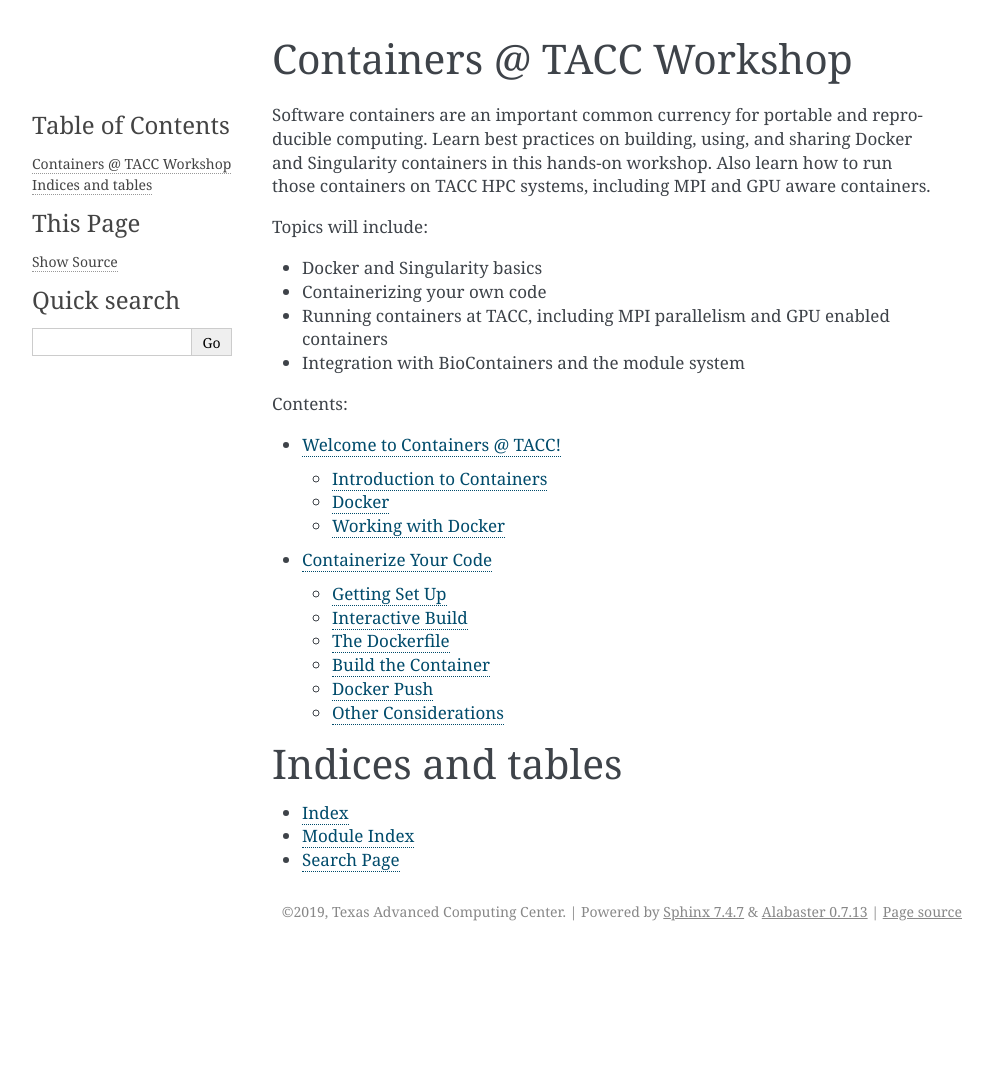
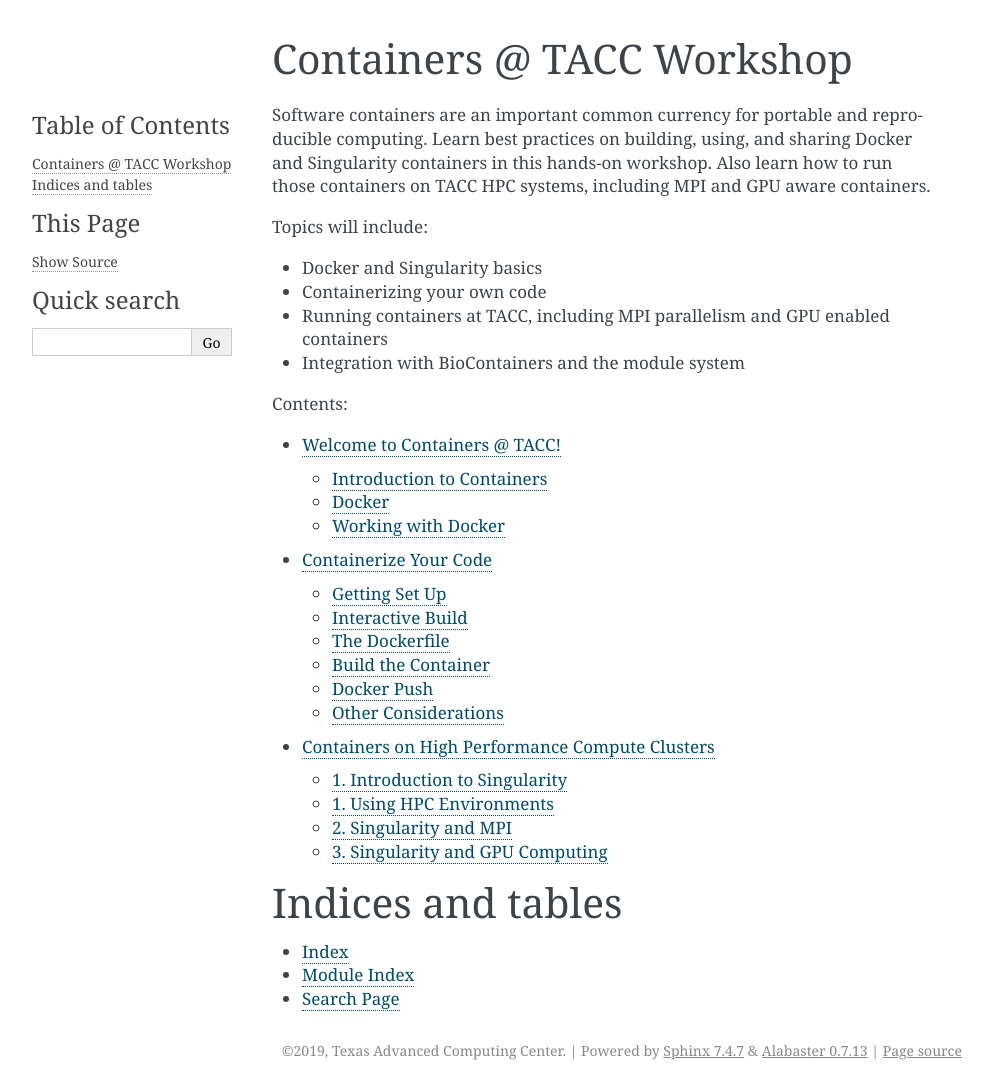
Before and after one commit to TACC/containers_at_tacc, a Sphinx documentation site: the page built from docs/index.rst, in a window 1280 px wide. Shown: the whole page, without its empty margins (148-1141 px from the left). Built offline with Sphinx 7.4.7, drawn with Linux system fonts in a browser that asks for light colours; before the commit the page ends 951 px from its top, so only the background shows below that; some of the changed lines change nothing that is shown.

Commit message:
initial singularity on HPC material

```diff
--- a/docs/index.rst
+++ b/docs/index.rst
@@ -22,6 +22,7 @@
 
    containers/00.overview
    containerize-your-code/overview
+   singularity/00.overview
 
 
 Indices and tables
--- /dev/null
+++ b/docs/singularity/00.overview.rst
@@ -0,0 +1,20 @@
+Containers on High Performance Compute Clusters
+===============================================
+
+High performance computing (HPC) systems serve a large role in academic computing at scale.  In this portion of the training, we will explore methods for running containers that you develop on HPC systems and also discovering containers built by the community that you can utilize.
+
+**Objectives for this session**
+
+  * Use Singularity to execute Docker containers on a HPC system
+  * Create a container that can use the Message Passing Interface (MPI) to use multiple nodes in parallel
+  * Understand how to run containers that use GPUs for computation
+  * Discover community curated software containers available at TACC
+
+
+.. toctree::
+   :maxdepth: 1
+   :caption: Sections:
+
+   01.singularity_basics.rst
+   02.singularity_batch.rst
+   03.mpi_and_gpus.rst
--- /dev/null
+++ b/docs/singularity/01.singularity_basics.rst
@@ -0,0 +1,135 @@
+******************************
+1. Introduction to Singularity
+******************************
+
+At face value, Singularity is an alternative container implementation to Docker that has an overlapping set of features but some key differences as well.  Singluarity is commonly available on shared clusters, such as TACC's HPC systems, because the Docker runtime is not secure on systems where users are not allowed to have "escalated privileges".  Importantly, the Singularity runtime is compatible with Docker containers!  So in general, we follow the practice of using Docker to develop containers and using Singularity simply as a runtime to execute containers on HPC systems.
+
+If you are familiar with Docker, Singularity will feel familiar.
+
+1.1 Start an Interactive Session
+================================
+
+The Singularity module is currently only available on compute nodes at TACC. To use Singularity interactively, start an interactive session on a compute node using the ``idev`` command.
+
+.. code-block:: bash
+
+	$ idev -m 90
+
+If prompted to use a reservation, choose yes.  Once the command runs successfully, you will no longer be on a login node, but instead have a shell on a dedicated compute node.
+
+1.2 Load the Singularity Module
+===============================
+
+By default, the ``singularity`` command is not visible, but it can be added to the environment by loading the module.
+
+.. code-block:: bash
+
+	$ module list
+
+    $ module spider singularity
+
+    $ module load tacc-singularity
+
+    $ module list
+
+Now the singularity command is available.
+
+.. code-block:: bash
+
+	$ type singularity
+
+    $ singularity help
+
+
+1.3 Core Singularity Commands
+=============================
+
+
+Pull a Docker container
+-----------------------
+
+Containers in the Docker registry may be downloaded and used, assuming the underlying architecture (e.g. x86) is the same between the container and the host.
+
+.. code-block:: bash
+
+	$ singularity pull docker://godlovedc/lolcow
+
+    $ ls
+
+There may be some warning messages, but this command should download the latest version of the "lolcow" container and save it in your current working directory as ``lolcow_latest.sif``.
+
+
+Interactive shell
+-----------------
+
+The ``shell`` command allows you to spawn a new shell within your container and interact with it as though it were a small virtual machine.
+
+.. code-block:: bash
+
+	$ singularity shell lolcow_latest.sif
+	  Singularity lolcow_latest.sif:~>
+
+The change in prompt indicates that you have entered the container (though you should not rely on that to determine whether you are in container or not).
+
+Once inside of a Singularity container, you are the same user as you are on the host system.
+
+.. code-block:: bash
+
+	Singularity lolcow_latest.sif:~> whoami
+
+	Singularity lolcow_latest.sif:~> id
+
+.. Note::
+
+	``shell`` also works with the library://, docker://, and shub:// URIs. This creates an ephemeral container that disappears when the shell is exited.
+
+
+Run a container's default command
+-------------------------------------
+
+Just like with Docker, Singularity can run the default "entrypoint" or default command of a container with the ``run`` subcommand.  These defaults are defined in the Dockerfile (or Singularityfile) that define the actions a container should perform when someone runs it.
+
+.. code-block:: bash
+
+	singularity run lolcow_latest.sif
+	 _________________________________________
+	/  You will remember, Watson, how the     \
+	| dreadful business of the Abernetty      |
+	| family was first brought to my notice   |
+	| by the depth which the parsley had sunk |
+	| into the butter upon a hot day.         |
+	|                                         |
+	\ -- Sherlock Holmes                      /
+	 -----------------------------------------
+	        \   ^__^
+	         \  (oo)\_______
+	            (__)\       )\/\
+	                ||----w |
+	                ||     ||
+
+.. Note::
+
+    You may receive a warning about "Setting locale failed".  This is because, by default, Singularity sets all shell environment variables inside the container to match whatever is on the host.  To override this behavior, add the ``--cleanenv`` argument to your command.
+
+
+Executing arbitrary commands
+----------------------------
+
+The exec command allows you to execute a custom command within a container. For instance, to execute the ``cowsay`` program within the lolcow_latest.sif container:
+
+.. code-block:: bash
+
+	$ singularity exec --cleanenv lolcow_latest.sif cowsay Singularity runs Docker containers on HPC systems
+     _______________________________________
+    / Singularity runs Docker containers on \
+    \ HPC systems                           /
+     ---------------------------------------
+            \   ^__^
+             \  (oo)\_______
+                (__)\       )\/\
+                    ||----w |
+                    ||     ||
+
+.. Note::
+
+	``exec`` also works with the library://, docker://, and shub:// URIs. This creates an ephemeral container that executes a command and disappears.
--- /dev/null
+++ b/docs/singularity/02.singularity_batch.rst
@@ -0,0 +1,53 @@
+
+
+1. Using HPC Environments
+=========================
+
+Conducting analyses on high performance computing clusters happens through very different patterns of interaction than running analyses on a VM or on your own laptop.  When you login, you are on a node that is shared with lots of people.  Trying to run jobs on that node is not "high performance" at all.  Those login nodes are just intended to be used for moving files, editing files, and launching jobs.
+
+Most jobs on a HPC cluster are neither interactive, nor realtime.  When you submit a job to the scheduler, you must tell it what resources you need (e.g. how many nodes, what type of nodes) and what you want to run.  Then the scheduler finds resources matching your requirements, and runs the job for you when it can.
+
+For example, if you want to run the command:
+
+.. code-block:: bash
+
+  singularity exec docker://python:latest /usr/local/bin/python
+
+On a HPC system, your job submission script would look something like:
+
+.. code-block:: bash
+
+  #!/bin/bash
+
+  #SBATCH -J myjob                      # Job name
+  #SBATCH -o output.%j                  # Name of stdout output file (%j expands to jobId)
+  #SBATCH -p development                # Queue name
+  #SBATCH -N 1                          # Total number of nodes requested (68 cores/node)
+  #SBATCH -n 1                         # Total number of mpi tasks requested
+  #SBATCH -t 02:00:00                   # Run time (hh:mm:ss) - 4 hours
+
+  module load tacc-singularity
+  singularity exec docker://python:latest /usr/local/bin/python
+
+This example is for the Slurm scheduler, a popular one used by all TACC systems.  Each of the #SBATCH lines looks like a comment to the bash kernel, but the scheduler reads all those lines to know what resources to reserve for you.
+
+It is usually possible to get an interactive session as well.  At TACC, the command "idev" is used to get an interactive development session.  For example:
+
+.. code-block:: bash
+
+  idev -m 240 -p skx-normal
+
+Just running "idev" gives you one hour on a development node.  The example above will give you a 240 minute interactive session on the "skx-normal" partition of the system (which in this case have 48 Skylake CPU cores per node).
+
+.. Note::
+
+  Every HPC cluster is a little different, but they almost universally have a "User's Guide" that serves both as a quick reference for helpful commands and contains guidelines for how to be a "good citizen" while using the system.  For TACC's Stampede2 system, the user guide is at: `https://portal.tacc.utexas.edu/user-guides/stampede2 <https://portal.tacc.utexas.edu/user-guides/stampede2>`_
+
+How do HPC systems fit into the development workflow?
+~~~~~~~~~~~~~~~~~~~~~~~~~~~~~~~~~~~~~~~~~~~~~~~~~~~~~
+
+A few things to consider when using HPC systems:
+
+#. Using 'sudo' is not allowed on HPC systems, and building a Singularity container from scratch requires sudo.  That means you have to build your containers on a different development system.  You can pull a docker image on HPC systems
+#. If you need to edit text files, command line text editors don't support using a mouse, so working efficiently has a learning curve.  There are text editors that support editing files over SSH.  This lets you use a local text editor and just save the changes to the HPC system.
+#. Singularity is in the process of changing image formats.  Depending on the version of Singularity running on the HPC system, new squashFS or .simg formats may not work.
--- /dev/null
+++ b/docs/singularity/03.mpi_and_gpus.rst
@@ -0,0 +1,127 @@
+2. Singularity and MPI
+======================
+
+Singularity supports MPI fairly well.  Since (by default) the network is the same insde and outside the container, the communication between containers usually just works.  The more complicated bit is making sure that the container has the right set of MPI libraries.  MPI is an open specification, but there are several implementations (OpenMPI, MVAPICH2, and Intel MPI to name three) with some non-overlapping feature sets.  If the host and container are running different MPI implementations, or even different versions of the same implementation, hilarity may ensue.
+
+The general rule is that you want the version of MPI inside the container to be the same version or newer than the host.  You may be thinking that this is not good for the portability of your container, and you are right.  Containerizing MPI applications is not terribly difficult with Singularity, but it comes at the cost of additional requirements for the host system.
+
+.. Note::
+
+  Many HPC Systems, like Stampede2, have highspeed, low latency networks that have special drivers.  Infiniband, Ares, and OmniPath are three different specs for these types of networks.  When running MPI jobs, if the container doesn't have the right libraries, it won't be able to use those special interconnects to communicate between nodes.
+
+Because you may have to build your own MPI enabled Singularity images (to get the versions to match), here is a 2.3 compatible example of what it may look like:
+
+.. code-block:: bash
+
+  # Copyright (c) 2015-2016, Gregory M. Kurtzer. All rights reserved.
+  #
+  # "Singularity" Copyright (c) 2016, The Regents of the University of     California,
+  # through Lawrence Berkeley National Laboratory (subject to receipt of any
+  # required approvals from the U.S. Dept. of Energy).  All rights reserved.
+
+  BootStrap: debootstrap
+  OSVersion: xenial
+  MirrorURL: http://us.archive.ubuntu.com/ubuntu/
+
+
+  %runscript
+      echo "This is what happens when you run the container..."
+
+
+  %post
+      echo "Hello from inside the container"
+      sed -i 's/$/ universe/' /etc/apt/sources.list
+      apt update
+      apt -y --allow-unauthenticated install vim build-essential wget     gfortran bison libibverbs-dev libibmad-dev libibumad-dev librdmacm-dev     libmlx5-dev libmlx4-dev
+      wget http://mvapich.cse.ohio-state.edu/download/mvapich/mv2/    mvapich2-2.1.tar.gz
+      tar xvf mvapich2-2.1.tar.gz
+      cd mvapich2-2.1
+      ./configure --prefix=/usr/local
+      make -j4
+      make install
+      /usr/local/bin/mpicc examples/hellow.c -o /usr/bin/hellow
+
+You could also build in everything in a Dockerfile and convert the image to Singularity at the end.
+
+Once you have a working MPI container, invoking it would look something like:
+
+.. code-block:: bash
+
+  mpirun -np 4 singularity exec ./mycontainer.img /app.py arg1 arg2
+
+This will use the **host MPI** libraries to run in parallel, and assuming the image has what it needs, can work across many nodes.
+
+For a single node, you can also use the **container MPI** to run in parallel (usually you don't want this)
+
+.. code-block:: bash
+
+  singularity exec ./mycontainer.img mpirun -np 4 /app.py arg1 arg2
+
+
+3. Singularity and GPU Computing
+================================
+
+GPU support in Singularity is fantastic
+
+Since Singularity supported docker containers, it has been fairly simple to utilize GPUs for machine learning code like TensorFlow. From Maverick, which is TACC’s GPU system:
+
+.. code-block:: bash
+
+  # Work from a compute node
+  idev -m 60
+  # Load the singularity module
+  module load tacc-singularity
+  # Pull your image
+  singularity pull docker://nvidia/caffe:latest
+
+  singularity exec --nv caffe-latest.img caffe device_query -gpu 0
+
+Please note that the --nv flag specifically passes the GPU drivers into the container. If you leave it out, the GPU will not be detected.
+
+.. code-block:: bash
+
+  singularity exec caffe-latest.img caffe device_query -gpu 0
+
+For TensorFlow, you can directly pull their latest GPU image and utilize it as follows.
+
+.. code-block:: bash
+
+  # Change to your $WORK directory
+  cd $WORK
+  #Get the software
+  git clone https://github.com/tensorflow/models.git ~/models
+  # Pull the image
+  singularity pull docker://tensorflow/tensorflow:latest-gpu
+  # Run the code
+  singularity exec --nv tensorflow-latest-gpu.img python $HOME/models/tutorials/image/mnist/convolutional.py
+
+.. Note::
+
+    You probably noticed that we check out the models repository into your $HOME directory. This is because your $HOME and $WORK directories are only available inside the container if the root folders /home and /work exist inside the container. In the case of tensorflow-latest-gpu.img, the /work directory does not exist, so any files there are inaccessible to the container.
+
+You may be thinking “what about overlayFS??”. Stampede2 supports it, but the Linux kernel on the other systems does not support overlayFS, so it had to be disabled in our Singularity install.  This may change as new Singularity versions are released.
+
+Hands-On Exercise
+~~~~~~~~~~~~~~~~~
+
+Build a Singularity container that implements a simple Tensorflow image classifier.
+
+The image classifier script is available "out of the box" here:
+`https://raw.githubusercontent.com/tensorflow/models/master/tutorials/image/imagenet/classify_image.py <https://raw.githubusercontent.com/tensorflow/models/master/tutorials/image/imagenet/classify_image.py>`_
+
+Tensorflow has working Docker containers on DockerHub that you can use to support all the dependencies.  For example, the first line of your Dockerfile might look like:
+
+.. code-block:: bash
+
+  FROM tensorflow/tensorflow:1.5.0-py3
+
+When running the image classifier, the non-containerized version would be invoked with something like:
+
+.. code-block:: bash
+
+  python /classify_image.py --model_dir /model --image_file cat.png
+
+You can use a Singularity file or a Dockerfile to help you.  For reference, you can lookback at the "Singularity Intro" section on building Singularity images, yesterday's material on building Dockerfiles, or the respective manual pages:
+
+- `http://singularity.lbl.gov/docs-build-container <http://singularity.lbl.gov/docs-build-container>`_
+- `https://docs.docker.com/engine/reference/builder/ <https://docs.docker.com/engine/reference/builder/>`_
```
